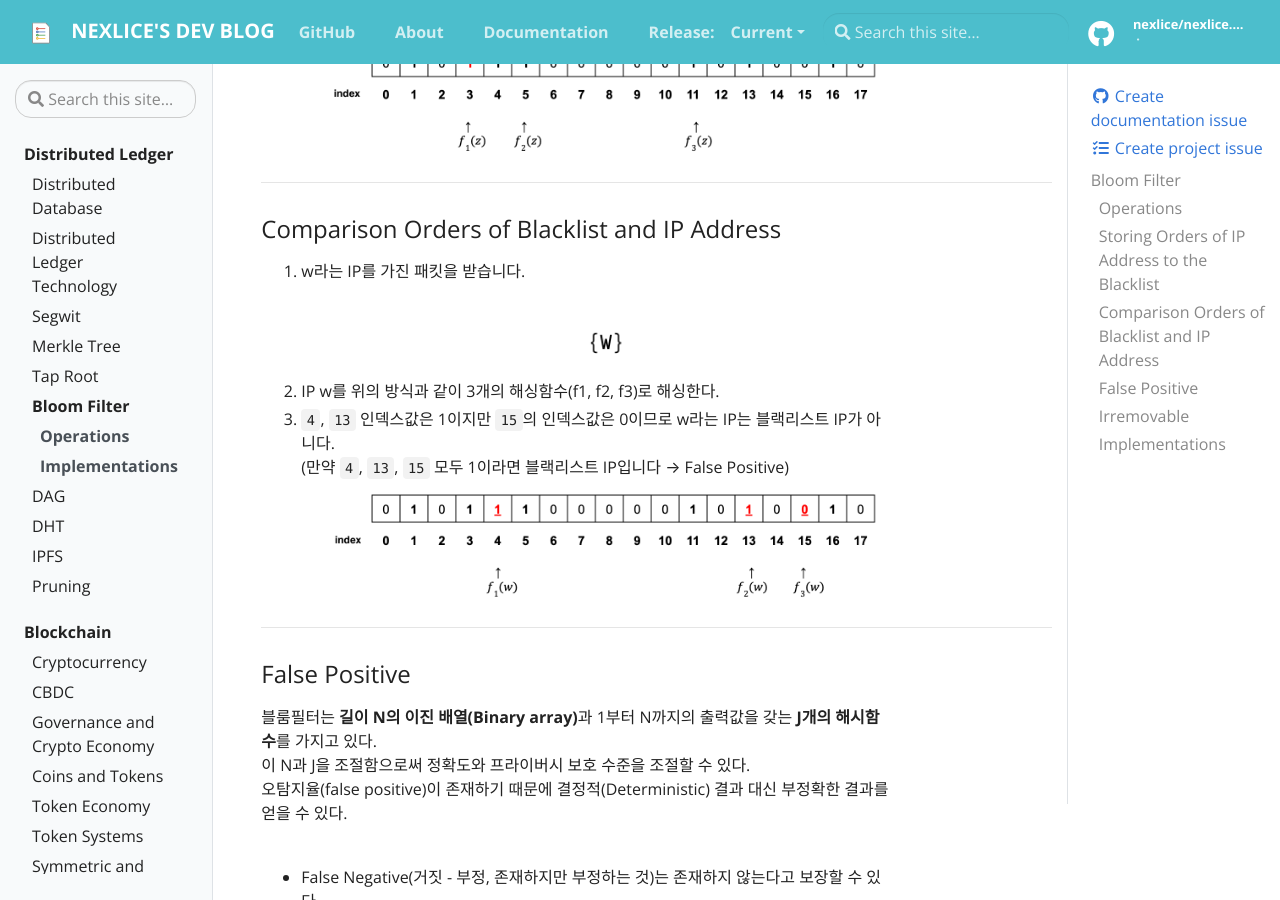
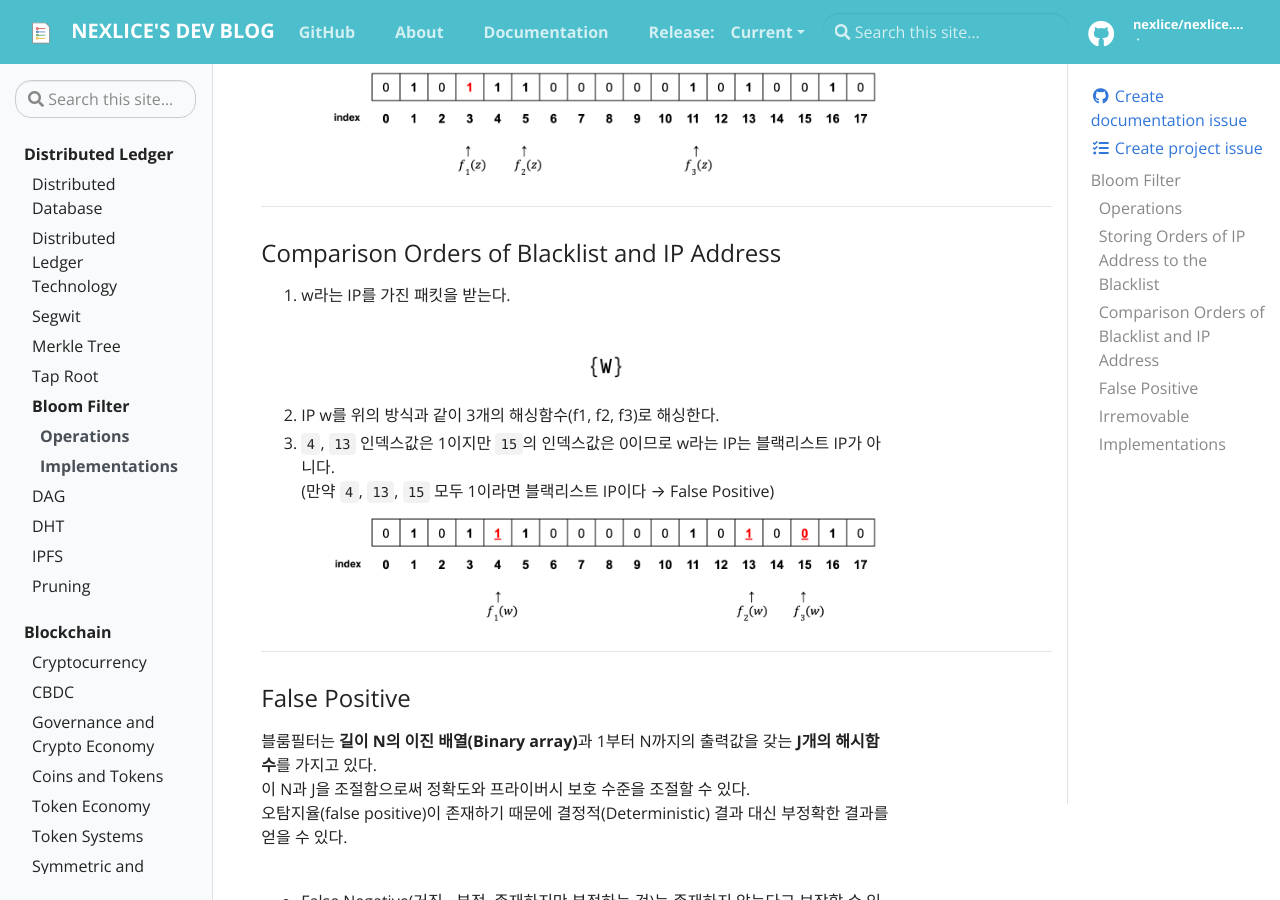
Before and after one commit to nexlice/nexlice.github.io, a Jekyll site: the page built from _docs/distributed-ledger/bloom-filter.md, in a window 1280 px wide and 900 px high, scrolled down 1551 px. Built offline with Jekyll 4.4.1, drawn with Linux system fonts in a browser that asks for light colours.

Commit message:
fix: indents and typos

```diff
--- a/_docs/distributed-ledger/bloom-filter.md
+++ b/_docs/distributed-ledger/bloom-filter.md
@@ -56,11 +56,11 @@
 ---
 
 ### Comparison Orders of Blacklist and IP Address
-1. w라는 IP를 가진 패킷을 받습니다.
+1. w라는 IP를 가진 패킷을 받는다.
 ![bloom-filter-4](../../assets/img/bloom-filter-4.png)
 2. IP w를 위의 방식과 같이 3개의 해싱함수(f1, f2, f3)로 해싱한다.
 3. `4`, `13` 인덱스값은 1이지만 `15`의 인덱스값은 0이므로 w라는 IP는 블랙리스트 IP가 아니다.
-(만약 `4`, `13`, `15` 모두 1이라면 블랙리스트 IP입니다 → False Positive)
+(만약 `4`, `13`, `15` 모두 1이라면 블랙리스트 IP이다 → False Positive)
 ![bloom-filter-5](../../assets/img/bloom-filter-5.png)
 
 ---
```
Also changed, not shown: _docs/distributed-ledger/dag.md (+2 -0 lines), _docs/distributed-ledger/dht.md (+12 -0 lines), _docs/distributed-ledger/ipfs.md (+2 -1 lines).
